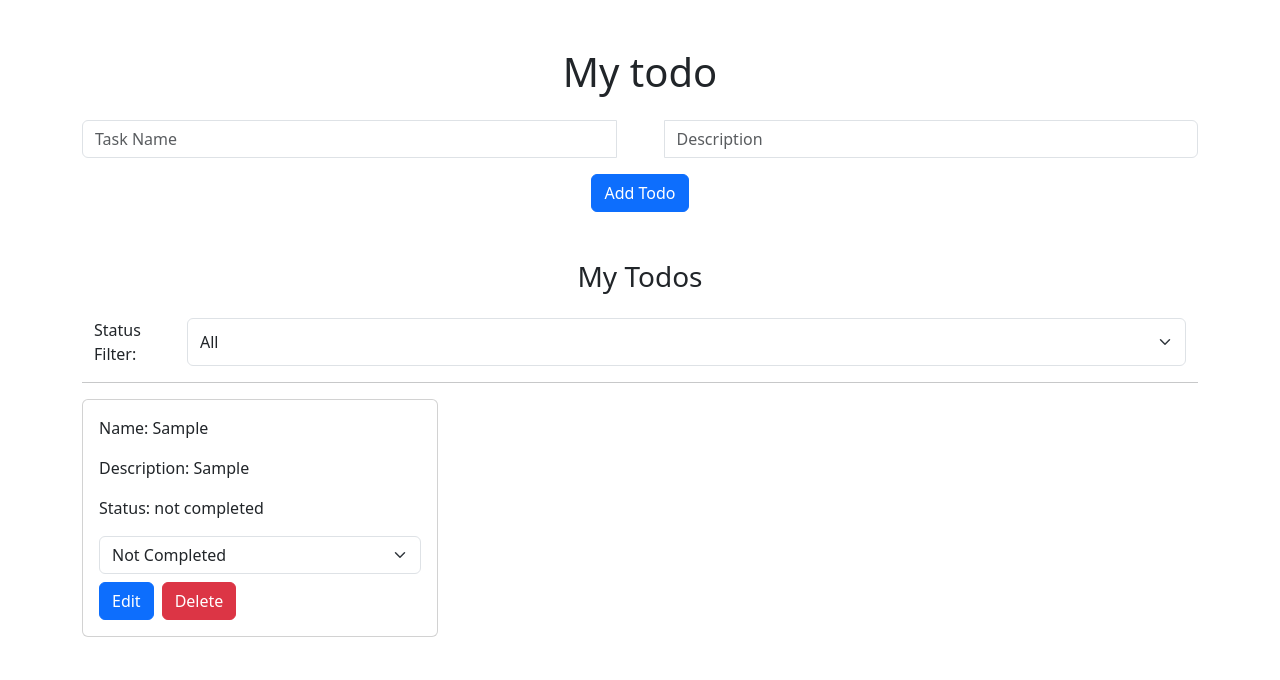
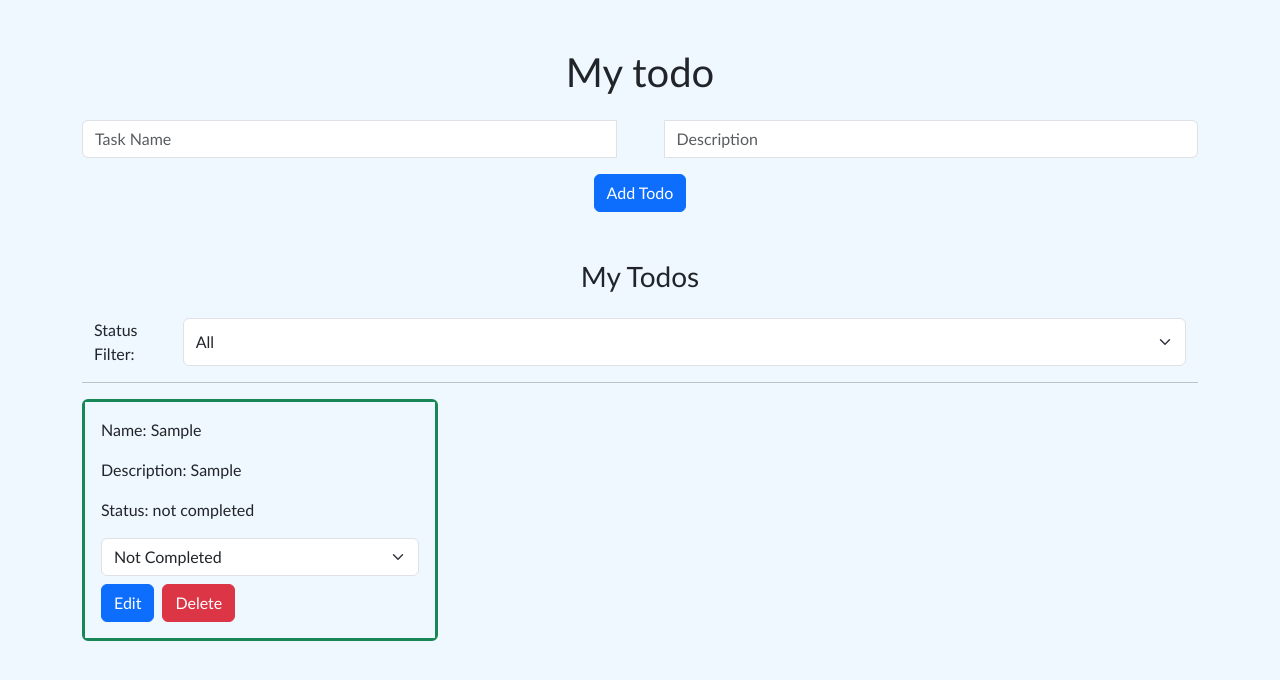
Before and after one commit to pugal26/fsd56wd2-t__React_Activities, a React (Vite) app: page / in a window 1280 px wide. Both pictures are taken after typing "Sample", "Sample" into the empty fields and a click on the button "Add Todo". Shown: the top 680 px of the page. Built offline with nearby package versions, Linux system fonts and the light colour scheme.

Commit message:
filter function changes

```diff
--- a/src/components/Todo.jsx
+++ b/src/components/Todo.jsx
@@ -24,7 +24,7 @@ const Todo = ({ todo, onDelete, onUpdate, onStatusChange, setEditedTodo }) => {
   };
 
   return (
-    <div className="card">
+    <div className="card bg-light border border-3 border-success">
       <div className="card-body">
         <p className="card-text">Name: {todo.taskName}</p>
         <p className="card-text">Description: {todo.description}</p>
--- a/src/components/TodoApp.jsx
+++ b/src/components/TodoApp.jsx
@@ -34,11 +34,6 @@ const TodoApp = () => {
     setFilter(e.target.value);
   };
 
-  // Filter the todos based on the selected filter option
-  const filteredTodos = filter === 'all' ? todos :
-                        filter === 'completed' ? todos.filter(todo => todo.status === 'completed') :
-                        todos.filter(todo => todo.status === 'not completed');
-
   return (
     <div className="mt-5">
       <h1 className='text-center mb-4'>My todo</h1>
@@ -56,7 +51,9 @@ const TodoApp = () => {
       </div>
       <hr />
       <TodoList
-        todos={filteredTodos}
+        todos={filter === 'all' ? todos :
+        filter === 'completed' ? todos.filter(todo => todo.status === 'completed') :
+        todos.filter(todo => todo.status === 'not completed')}
         onDelete={deleteTodo}
         onUpdate={updateTodo}
         onStatusChange={handleStatusChange}
--- a/src/index.css
+++ b/src/index.css
@@ -0,0 +1,4 @@
+* {
+    background-color: aliceblue;
+    font-family: 'Gill Sans', 'Gill Sans MT', Calibri, 'Trebuchet MS', sans-serif;
+}
```
